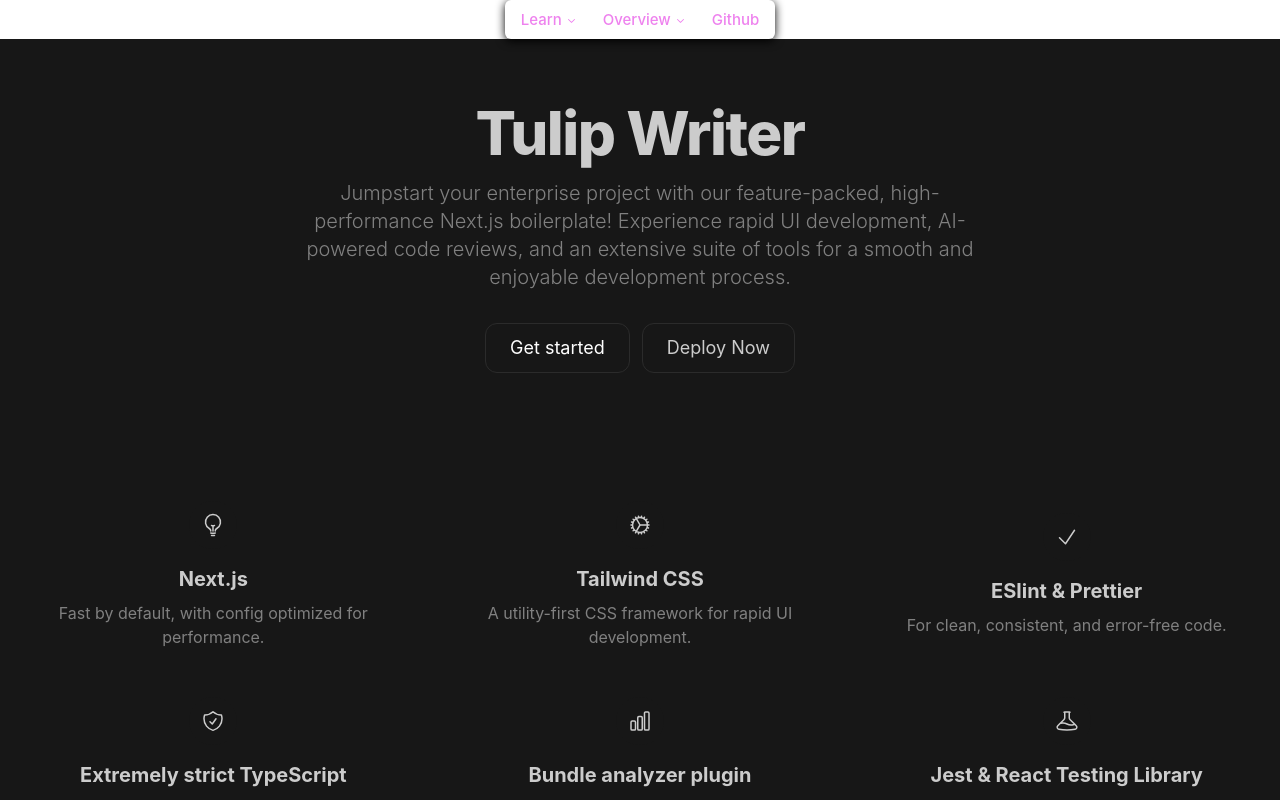
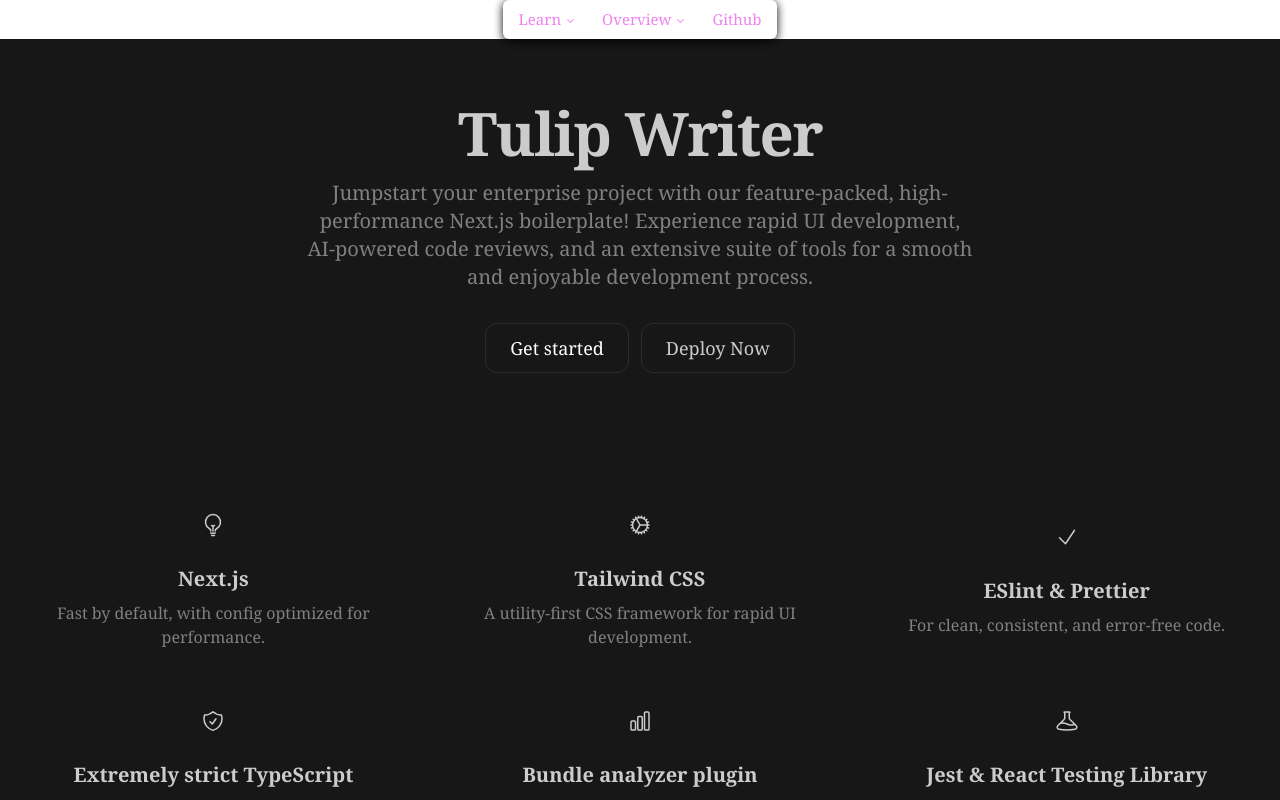
Before and after one commit to Yeshan-K/tulipwriter-website, a Next.js app: page / in a window 1280 px wide. Built offline with nearby package versions, Linux system fonts and the light colour scheme.

Commit message:
feat: grainy div

```diff
--- a/app/layout.tsx
+++ b/app/layout.tsx
@@ -4,7 +4,7 @@
 export default function RootLayout({ children }: { children: React.ReactNode }) {
   return (
     <html lang="en">
-      <body className="dark h-screen max-h-screen w-screen max-w-screen overflow-hidden">
+      <body className="dark h-screen max-h-screen w-screen max-w-screen overflow-hidden font-serif">
         <div
           id="AppContainer"
           className="relative h-full w-full overflow-x-hidden overflow-y-auto overscroll-none"
--- a/app/page.tsx
+++ b/app/page.tsx
@@ -26,10 +26,10 @@
       <section className="bg-appBackground">
         <div className="mx-auto grid max-w-(--breakpoint-xl) px-4 py-8 text-center lg:py-16">
           <div className="mx-auto place-self-center">
-            <h1 className="mb-4 max-w-2xl text-4xl leading-none font-extrabold tracking-tight md:text-5xl xl:text-6xl text-appLayoutText">
+            <h1 className="text-appLayoutText mb-4 max-w-2xl text-4xl leading-none font-extrabold tracking-tight md:text-5xl xl:text-6xl">
               Tulip Writer
             </h1>
-            <p className="mb-6 max-w-2xl font-light text-appLayoutTextMuted md:text-lg lg:mb-8 lg:text-xl text-appLayoutTextMuted">
+            <p className="text-appLayoutTextMuted text-appLayoutTextMuted mb-6 max-w-2xl font-light md:text-lg lg:mb-8 lg:text-xl">
               Jumpstart your enterprise project with our feature-packed, high-performance Next.js boilerplate!
               Experience rapid UI development, AI-powered code reviews, and an extensive suite of tools for a smooth and
               enjoyable development process.
@@ -51,10 +51,10 @@
           <div className="justify-center space-y-8 md:grid md:grid-cols-2 md:gap-12 md:space-y-0 lg:grid-cols-3">
             {LP_GRID_ITEMS.map((singleItem) => (
               <div key={singleItem.title} className="flex flex-col items-center justify-center text-center">
-                <div className="bg-appBackground mb-4 flex size-10 items-center justify-center rounded-full p-1.5 text-appLayoutText lg:size-12">
+                <div className="bg-appBackground text-appLayoutText mb-4 flex size-10 items-center justify-center rounded-full p-1.5 lg:size-12">
                   {singleItem.icon}
                 </div>
-                <h3 className="mb-2 text-xl font-bold text-appLayoutText">{singleItem.title}</h3>
+                <h3 className="text-appLayoutText mb-2 text-xl font-bold">{singleItem.title}</h3>
                 <p className="text-appLayoutTextMuted">{singleItem.description}</p>
               </div>
             ))}
--- a/components/Button/Button.tsx
+++ b/components/Button/Button.tsx
@@ -38,10 +38,12 @@
   href: string
 }
 
-export function Button({ className, intent, size, underline, ...props }: ButtonProps) {
+export function Button(props: Readonly<ButtonProps>) {
+  const { className, intent, size, underline, children, ...rest } = props;
+
   return (
-    <a className={twMerge(button({ intent, size, className, underline }))} {...props}>
-      {props.children}
+    <a className={twMerge(button({ intent, size, className, underline }))} {...rest}>
+      {children}
     </a>
   )
 }
--- /dev/null
+++ b/components/GrainyDiv/GrainyDiv.tsx
@@ -0,0 +1,62 @@
+"use client"
+
+import { VariantProps } from "class-variance-authority"
+import { motion, MotionValue, useMotionTemplate, useMotionValue, useMotionValueEvent, useSpring } from "motion/react"
+import React, { useCallback, useMemo, useRef, useState } from "react"
+import { JsxElement } from "typescript"
+
+export interface GrainyDivProps {
+  className?: string
+  disabled?: boolean
+  children?: React.ReactNode
+  restingPos?: number
+  gradientSize?: number
+}
+
+export function GrainyDiv(props: Readonly<GrainyDivProps>) {
+  const { className, disabled = false, children, restingPos = 120, gradientSize = 120 } = props
+
+  const grainyDivRef = useRef(null)
+
+  const mouseX: MotionValue<number> = useMotionValue(restingPos)
+  const mouseY: MotionValue<number> = useMotionValue(restingPos)
+
+  const mouseXSpring: MotionValue<number> = useSpring(mouseX, { stiffness: 400, damping: 50 })
+  const mouseYSpring: MotionValue<number> = useSpring(mouseY, { stiffness: 400, damping: 50 })
+
+  const handleMouseMove = useCallback(({ clientX, clientY, currentTarget }: React.MouseEvent<HTMLDivElement>) => {
+    const { left, top, width, height } = currentTarget.getBoundingClientRect()
+
+    mouseX.set(((clientX - left) / width) * 100)
+    mouseY.set(((clientY - top) / height) * 100)
+  }, [])
+
+  const handleMouseLeave = useCallback(() => {
+    mouseX.set(restingPos)
+    mouseY.set(restingPos)
+  }, [])
+
+  if (disabled) {
+    mouseX.set(restingPos)
+    mouseY.set(restingPos)
+  }
+
+  const spotlightBackground = useMotionTemplate`radial-gradient(circle at ${mouseXSpring}% ${mouseYSpring}%, hsl(var(--appLayoutInverseHover)) 0%, #00000000 ${gradientSize}%)`
+
+  return (
+    <motion.div
+      ref={grainyDivRef}
+      onMouseMove={(args) => {
+        if (disabled) return
+        handleMouseMove(args)
+      }}
+      onMouseLeave={handleMouseLeave}
+      className={`${className}`}
+      style={{
+        backgroundImage: spotlightBackground,
+      }}
+    >
+      {children}
+    </motion.div>
+  )
+}
--- a/package.json
+++ b/package.json
@@ -51,6 +51,7 @@
     "class-variance-authority": "^0.7.0",
     "classnames": "^2.5.1",
     "lodash": "^4.17.21",
+    "motion": "^12.7.4",
     "next": "15.2.3",
     "react": "^19.0.0",
     "react-dom": "^19.0.0",
```
Also changed, not shown: 1 other file (tests, documents, lock files or other folders).
